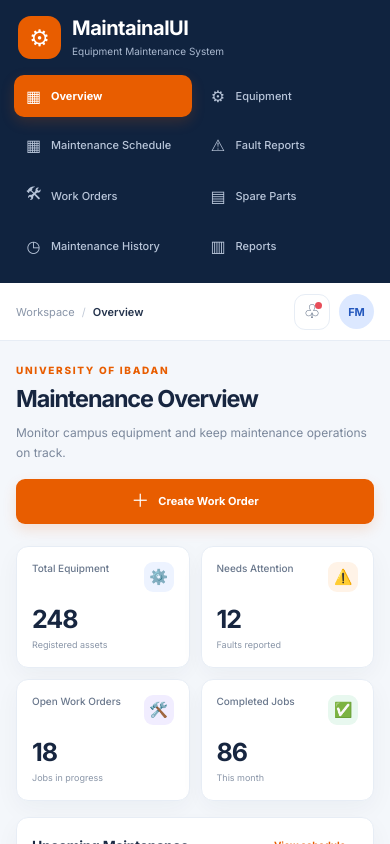
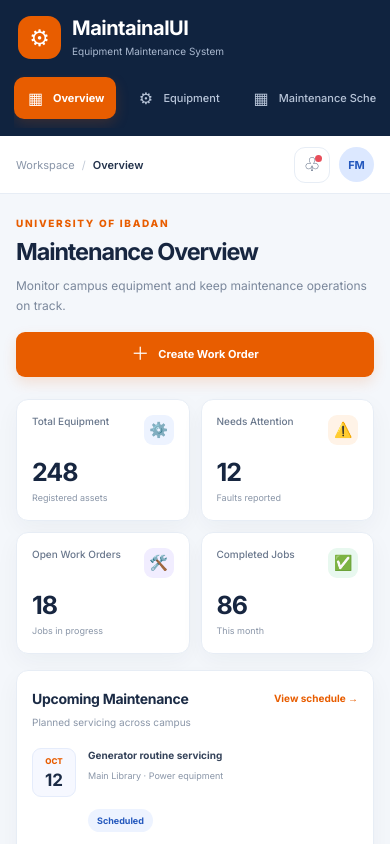
Before and after one commit to TERRYKRIZZ/maintainalui, a React (Vite) app: page / in a window 390 px wide. Shown: the top 844 px of the page. Built offline with nearby package versions, Linux system fonts and the light colour scheme.

Commit message:
Improve mobile navigation layout

```diff
--- a/src/App.css
+++ b/src/App.css
@@ -777,32 +777,43 @@ tbody tr:hover { background: #fafcff; }
   }
 
 
+
 .side-nav {
-  display: grid;
-  grid-template-columns: repeat(2, minmax(0, 1fr));
-  gap: 7px;
+  display: flex;
+  flex-wrap: nowrap;
+  gap: 8px;
   width: 100%;
   max-width: 100%;
   padding: 0 0 8px;
-  overflow: visible;
-  white-space: normal;
-  align-items: stretch;
+  overflow-x: auto;
+  overflow-y: hidden;
+  align-items: center;
+  -webkit-overflow-scrolling: touch;
+  scrollbar-width: none;
+}
+
+.side-nav::-webkit-scrollbar {
+  display: none;
 }
 
 
-  .nav-item {
+
+
+.nav-item {
   display: flex;
   align-items: center;
   justify-content: flex-start;
   gap: 8px;
-  width: 100%;
-  min-width: 0;
+  flex: 0 0 auto;
+  width: auto;
+  min-width: max-content;
   min-height: 42px;
-  padding: 9px 10px;
-  white-space: normal;
-  overflow-wrap: anywhere;
+  padding: 9px 12px;
+  white-space: nowrap;
+  overflow: visible;
   font-size: 11px;
 }
+
 
 .nav-icon {
   flex: 0 0 19px;
```
